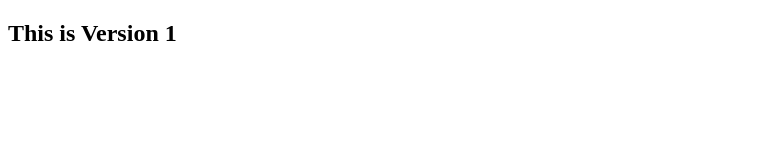
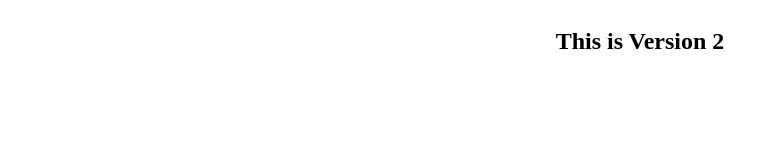
Before and after one commit to Ritesh-Saindane/Revision, a plain HTML site: page index.html in a window 1280 px wide. Shown: the whole page, without its empty margins (0-779 px from the left). Drawn offline with Linux system fonts and the light colour scheme.

Commit message:
version 2

```diff
--- a/index.html
+++ b/index.html
@@ -4,8 +4,9 @@
     <meta charset="UTF-8">
     <meta name="viewport" content="width=device-width, initial-scale=1.0">
     <title>Document</title>
+    <link rel="stylesheet" href="styles.css">
 </head>
 <body>
-    <h2>This is Version 1</h2>
+    <h2>This is Version 2</h2>
 </body>
 </html>
--- /dev/null
+++ b/styles.css
@@ -0,0 +1,5 @@
+body{
+    display: flex;
+    justify-content: center;
+    align-items: center;
+}
```
